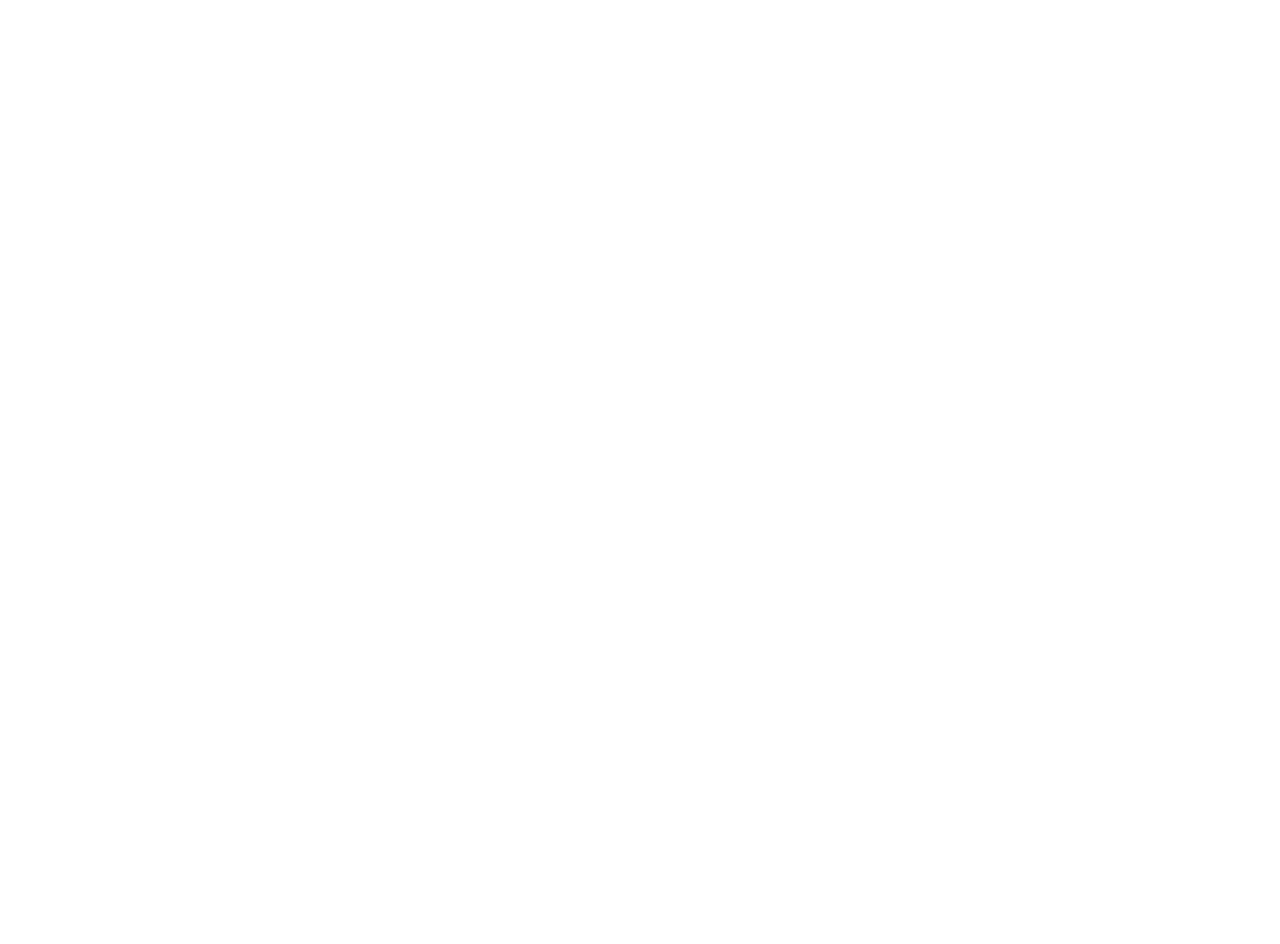
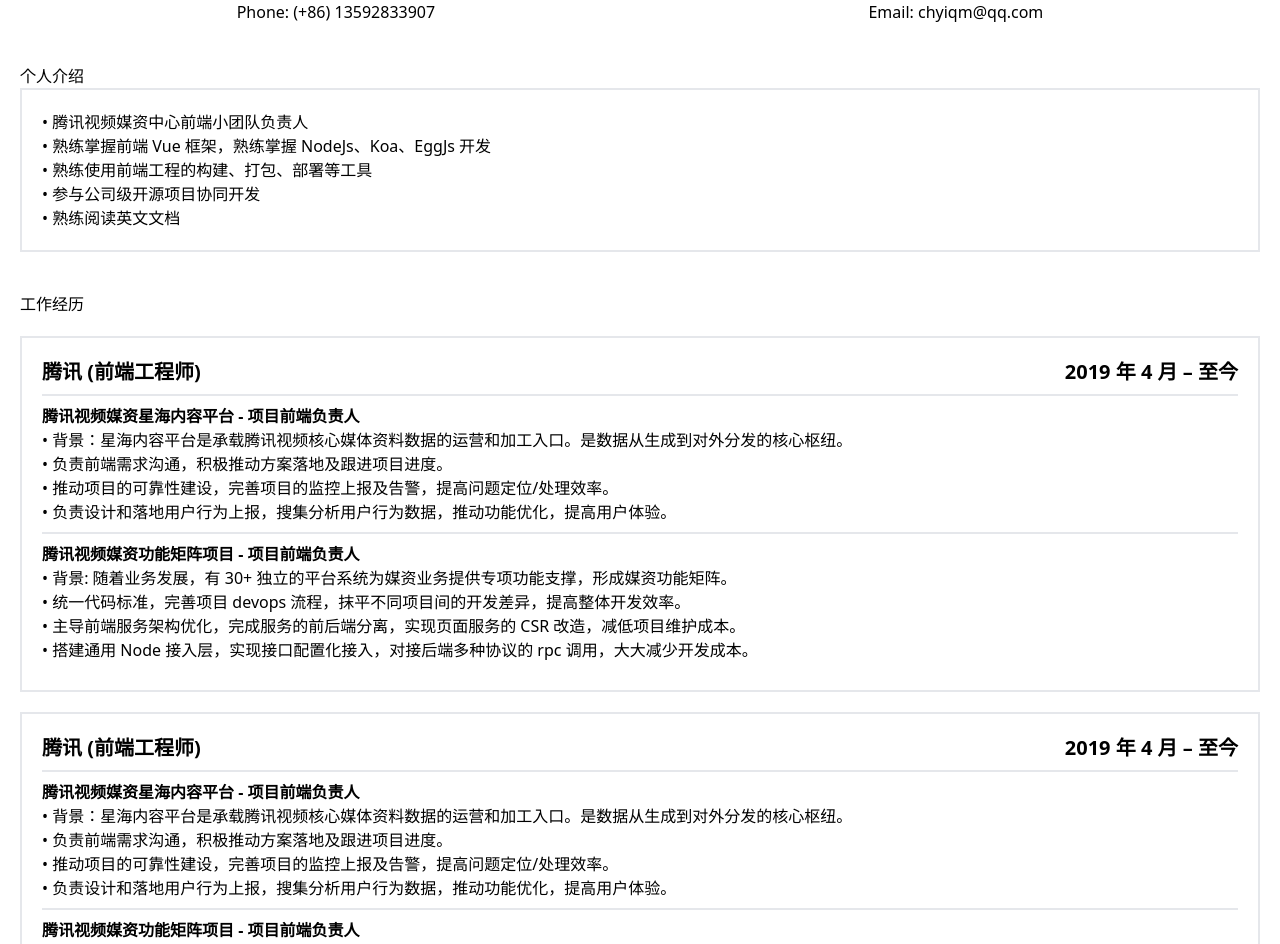
Before and after one commit to celinezhi/resume, a Vue app: page / in a window 1280 px wide. Shown: the part 120-1064 px from the top of the page. Before the commit the page ends 800 px from the top, so only its background shows below. Built offline with nearby package versions, Linux system fonts and the light colour scheme.

Commit message:
feat: begin

```diff
--- a/src/pages/Resume.vue
+++ b/src/pages/Resume.vue
@@ -1,13 +1,113 @@
 <template>
-  <div>
-    Resume
+  <div class=" container mx-auto p-5 flex flex-col">
+    <div class="text-center text-4xl my-5 font-bold">{{ name }}</div>
+
+    <div class="flex justify-around my-5">
+      <div>Phone: (+86) 13592833907</div>
+      <div>Email: chyiqm@qq.com</div>
+    </div>
+
+    <div class="justify-center my-5">
+      <div>个人介绍</div>
+      <div class=" border-2 p-5">
+        <p>• 腾讯视频媒资中心前端小团队负责人</p>
+        <p>• 熟练掌握前端 Vue 框架，熟练掌握 NodeJs、Koa、EggJs 开发</p>
+        <p>• 熟练使用前端工程的构建、打包、部署等工具</p>
+        <p>• 参与公司级开源项目协同开发</p>
+        <p>• 熟练阅读英文文档</p>
+      </div>
+    </div>
+
+
+    <div class="justify-center my-5">
+      <div>工作经历</div>
+      <div class=" border-2 p-5 my-5">
+        <div class=" flex justify-between font-bold text-xl">
+          <div>腾讯 (前端工程师)</div>
+          <div>2019 年 4 月 – 至今</div>
+        </div>
+        <div class=" border-t-2 my-2 pt-2">
+          <p class=" font-bold">腾讯视频媒资星海内容平台 - 项目前端负责人</p>
+          <p>• 背景：星海内容平台是承载腾讯视频核心媒体资料数据的运营和加工入口。是数据从生成到对外分发的核心枢纽。</p>
+          <p>• 负责前端需求沟通，积极推动方案落地及跟进项目进度。</p>
+          <p>• 推动项目的可靠性建设，完善项目的监控上报及告警，提高问题定位/处理效率。</p>
+          <p>• 负责设计和落地用户行为上报，搜集分析用户行为数据，推动功能优化，提高用户体验。</p>
+        </div>
+        <div class=" border-t-2 my-2 pt-2">
+          <p class=" font-bold">腾讯视频媒资功能矩阵项目 - 项目前端负责人</p>
+          <p>• 背景: 随着业务发展，有 30+ 独立的平台系统为媒资业务提供专项功能支撑，形成媒资功能矩阵。</p>
+          <p>• 统一代码标准，完善项目 devops 流程，抹平不同项目间的开发差异，提高整体开发效率。</p>
+          <p>• 主导前端服务架构优化，完成服务的前后端分离，实现页面服务的 CSR 改造，减低项目维护成本。</p>
+          <p>• 搭建通用 Node 接入层，实现接口配置化接入，对接后端多种协议的 rpc 调用，大大减少开发成本。</p>
+        </div>
+      </div>
+      <div class=" border-2 p-5 my-5">
+        <div class=" flex justify-between font-bold text-xl">
+          <div>腾讯 (前端工程师)</div>
+          <div>2019 年 4 月 – 至今</div>
+        </div>
+        <div class=" border-t-2 my-2 pt-2">
+          <p class=" font-bold">腾讯视频媒资星海内容平台 - 项目前端负责人</p>
+          <p>• 背景：星海内容平台是承载腾讯视频核心媒体资料数据的运营和加工入口。是数据从生成到对外分发的核心枢纽。</p>
+          <p>• 负责前端需求沟通，积极推动方案落地及跟进项目进度。</p>
+          <p>• 推动项目的可靠性建设，完善项目的监控上报及告警，提高问题定位/处理效率。</p>
+          <p>• 负责设计和落地用户行为上报，搜集分析用户行为数据，推动功能优化，提高用户体验。</p>
+        </div>
+        <div class=" border-t-2 my-2 pt-2">
+          <p class=" font-bold">腾讯视频媒资功能矩阵项目 - 项目前端负责人</p>
+          <p>• 背景: 随着业务发展，有 30+ 独立的平台系统为媒资业务提供专项功能支撑，形成媒资功能矩阵。</p>
+          <p>• 统一代码标准，完善项目 devops 流程，抹平不同项目间的开发差异，提高整体开发效率。</p>
+          <p>• 主导前端服务架构优化，完成服务的前后端分离，实现页面服务的 CSR 改造，减低项目维护成本。</p>
+          <p>• 搭建通用 Node 接入层，实现接口配置化接入，对接后端多种协议的 rpc 调用，大大减少开发成本。</p>
+        </div>
+      </div>
+
+    </div>
   </div>
 </template>
 
 <script setup lang="ts">
-
+const name = '李梓霖'
+/**
+个人介绍
+• 腾讯视频媒资中心前端小团队负责人
+• 熟练掌握前端 Vue 框架，熟练掌握 NodeJs、Koa、EggJs 开发
+• 熟练使用前端工程的构建、打包、部署等工具
+• 参与公司级开源项目协同开发
+• 熟练阅读英文文档
+ 工作经历
+腾讯 (前端工程师) 2019 年 4 月 – 至今
+腾讯视频媒资星海内容平台 - 项目前端负责人
+• 背景：星海内容平台是承载腾讯视频核心媒体资料数据的运营和加工入口。是数据从生成到对外
+分发的核心枢纽。
+• 负责前端需求沟通，积极推动方案落地及跟进项目进度。
+• 推动项目的可靠性建设，完善项目的监控上报及告警，提高问题定位/处理效率。
+• 负责设计和落地用户行为上报，搜集分析用户行为数据，推动功能优化，提高用户体验。
+腾讯视频媒资功能矩阵项目 - 项目前端负责人
+• 背景: 随着业务发展，有 30+ 独立的平台系统为媒资业务提供专项功能支撑，形成媒资功能矩阵。
+• 统一代码标准，完善项目 devops 流程，抹平不同项目间的开发差异，提高整体开发效率。
+• 主导前端服务架构优化，完成服务的前后端分离，实现页面服务的 CSR 改造，减低项目维护成本。
+• 搭建通用 Node 接入层，实现接口配置化接入，对接后端多种协议的 rpc 调用，大大减少开发成本。
+前端国际化 Oteam 编译核心 - 主要开发
+• 背景：为解决现有 Web 前端应用场景国际化相关问题，统一公司内国际化接入流程。搭建多语言
+协作平台和工具链。
+• 负责设计和开发国际化编译核心。通过编译时对代码 AST 的处理，完成代码中词条的自动提取，
+自动翻译等功能。当前已支持 React，Html，Vue 等语言和框架的代码处理。同时通过插件生态，
+支持其他语言处理拓展。
+深圳文思海辉信息技术有限公司（前端开发） 2016 年 08 月 – 2019 年 4 月
+腾讯视频 - 媒资库系统
+• 背景：媒资系统承载了腾讯视频核心媒体资料数据的内部操作入口，原平台由后台兼任开发，功
+能和实现相对简单。随着业务的发展，对系统的前端功能和开发质量有更高的需求
+• 完成前端项目从基于 C++ 的页面模板引擎 + jQuery 到 node + vue 的升级改造。构建基础的前端开
+发流程。实现更高效的开发，更好的支持业务发展。
+深圳市创尔时装有限公司（网络技术） 2015 年 05 月 – 2016 年 07 月
+• 负责公司官网的搭建和维护，维护公司电脑设备及网络的正常运行。
+北京和堂文化有限责任公司（合伙人） 2013 年 10 月 – 2015 年 05 月
+• 维持公司运行及发展
+ 教育背景
+北京理工大学珠海学院，专业：信息工程 2010 – 2014
+ */
 </script>
 
 <style scoped>
-
 </style>
--- a/tailwind.config.cjs
+++ b/tailwind.config.cjs
@@ -2,7 +2,7 @@
 module.exports = {
   content: [
     './index.html',
-    './src/**/*.{js,ts,jsx,tsx}',
+    './src/**/*.{vue,js,ts,jsx,tsx}',
   ],
   theme: {
     extend: {},
```
